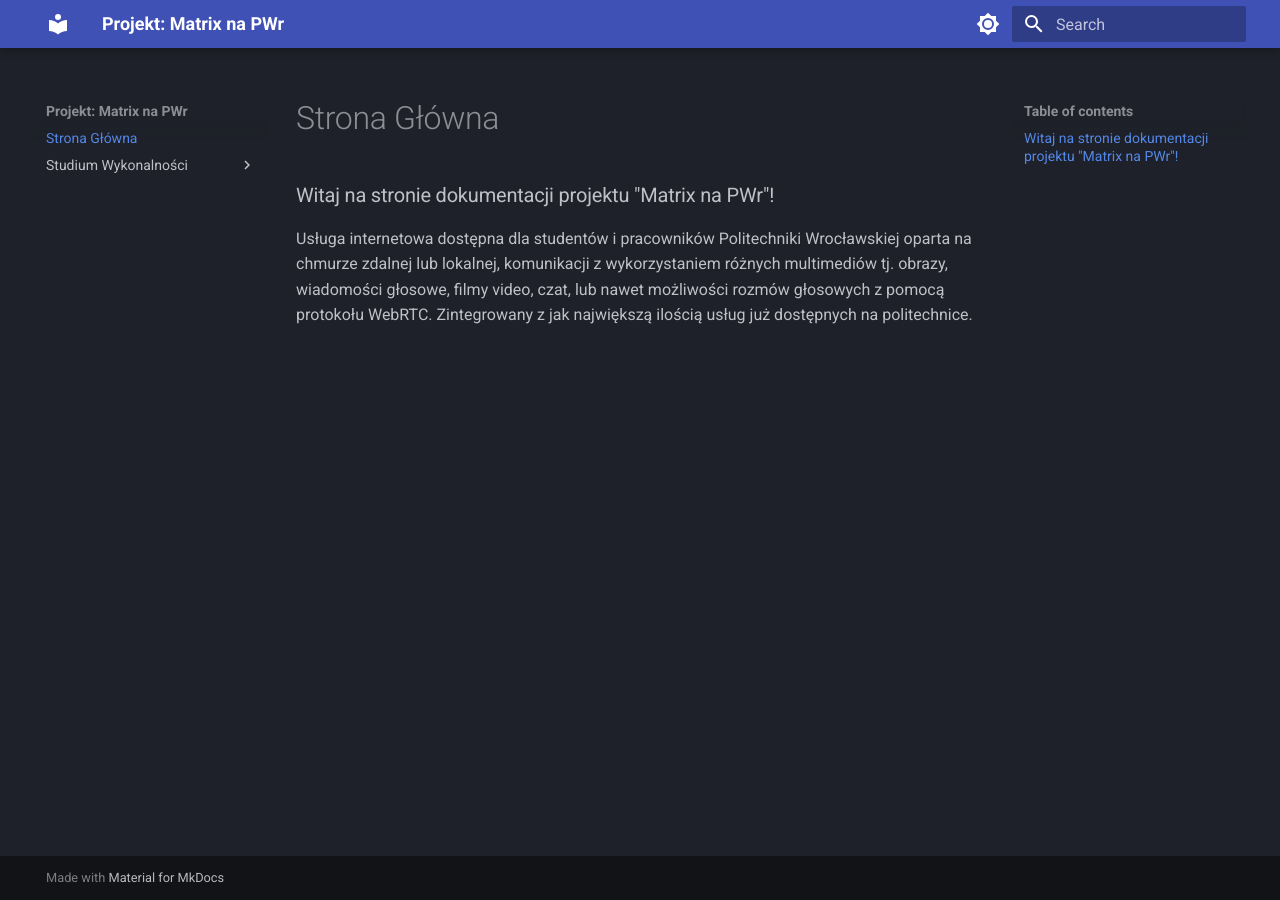
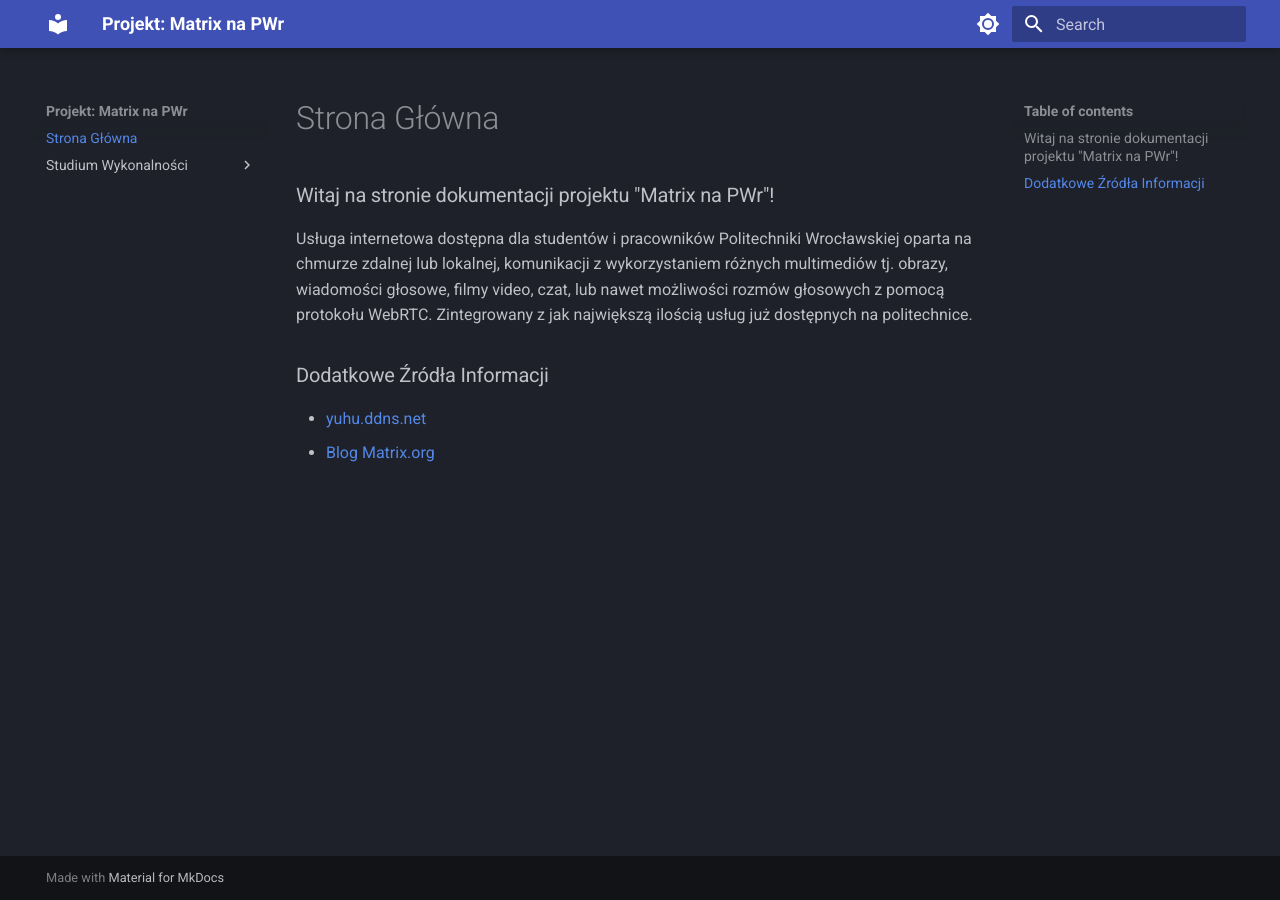
Before and after one commit to chramb/mtx4pwr, an MkDocs documentation site: the page built from docs/index.md, in a window 1280 px wide. Built offline with MkDocs 1.6.1 and Material for MkDocs 9.7.7, drawn with Linux system fonts in a browser that asks for light colours.

Commit message:
docs/index.md: extra links

```diff
--- a/docs/index.md
+++ b/docs/index.md
@@ -4,3 +4,8 @@ title: Strona Główna
 # Witaj na stronie dokumentacji projektu "Matrix na PWr"!
 Usługa internetowa dostępna dla studentów i pracowników Politechniki Wrocławskiej oparta na chmurze zdalnej lub lokalnej, komunikacji z wykorzystaniem różnych multimediów tj. obrazy, wiadomości głosowe, filmy video, czat, lub nawet możliwości rozmów głosowych z pomocą protokołu WebRTC.
 Zintegrowany z jak największą ilością usług już dostępnych na politechnice.
+
+
+# Dodatkowe Źródła Informacji
+- [yuhu.ddns.net](https://yuhu.ddns.net/en/services/regular/im/matrix/)
+- [Blog Matrix.org](https://matrix.org/blog/posts)
```
